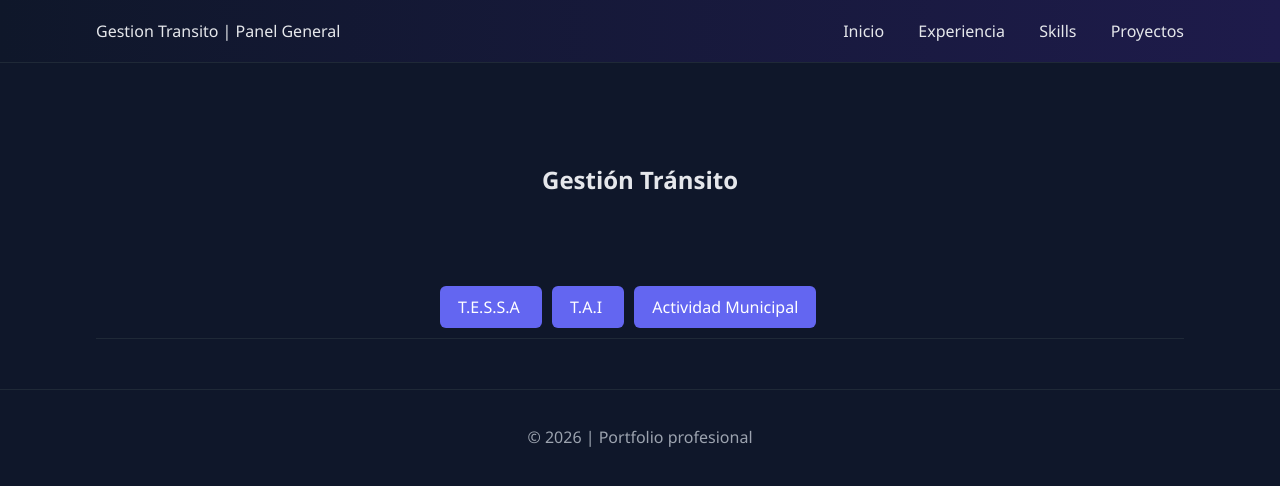
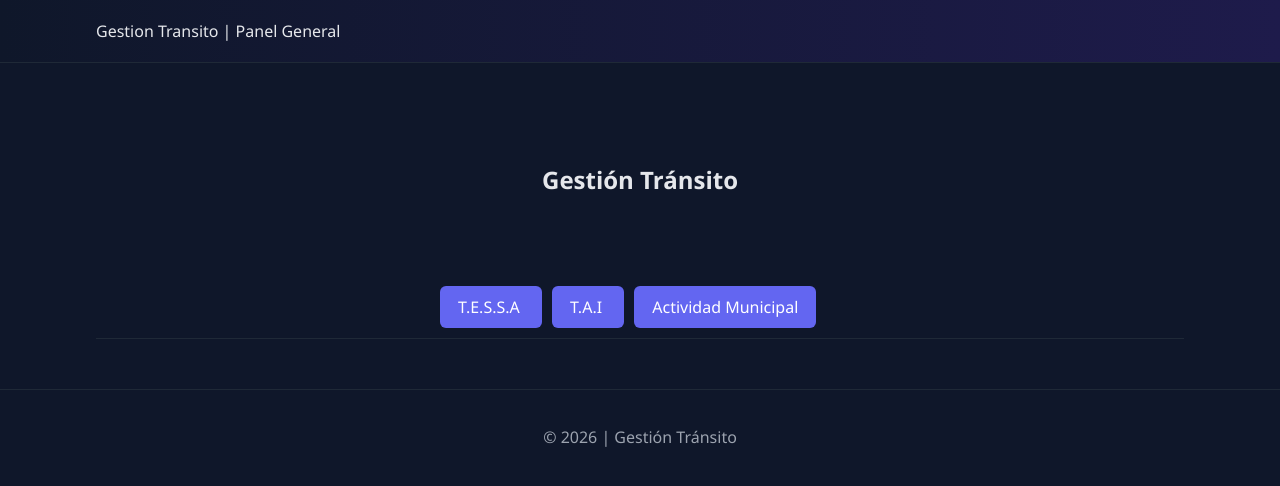
Before and after one commit to GestionTransitoIT/GestionTransito, a Jekyll site: the page built from docs/index.md, in a window 1280 px wide. Shown: the top 486 px of the page. Built offline with Jekyll 4.4.1, drawn with Linux system fonts in a browser that asks for light colours.

Commit message:
Update default.html

```diff
--- a/docs/_layouts/default.html
+++ b/docs/_layouts/default.html
@@ -16,13 +16,6 @@
       {{ site.title }}
     </div>
 
-    <nav class="nav-links">
-      <a href="{{ '/' | relative_url }}">Inicio</a>
-      <a href="#experiencia">Experiencia</a>
-      <a href="#skills">Skills</a>
-      <a href="#proyectos">Proyectos</a>
-    </nav>
-
   </div>
 </header>
 
@@ -31,7 +24,7 @@
 </main>
 
 <footer class="main-footer">
-  <p>© 2026 | Portfolio profesional</p>
+  <p>© 2026 | Gestión Tránsito</p>
 </footer>
 
 </body>
```
